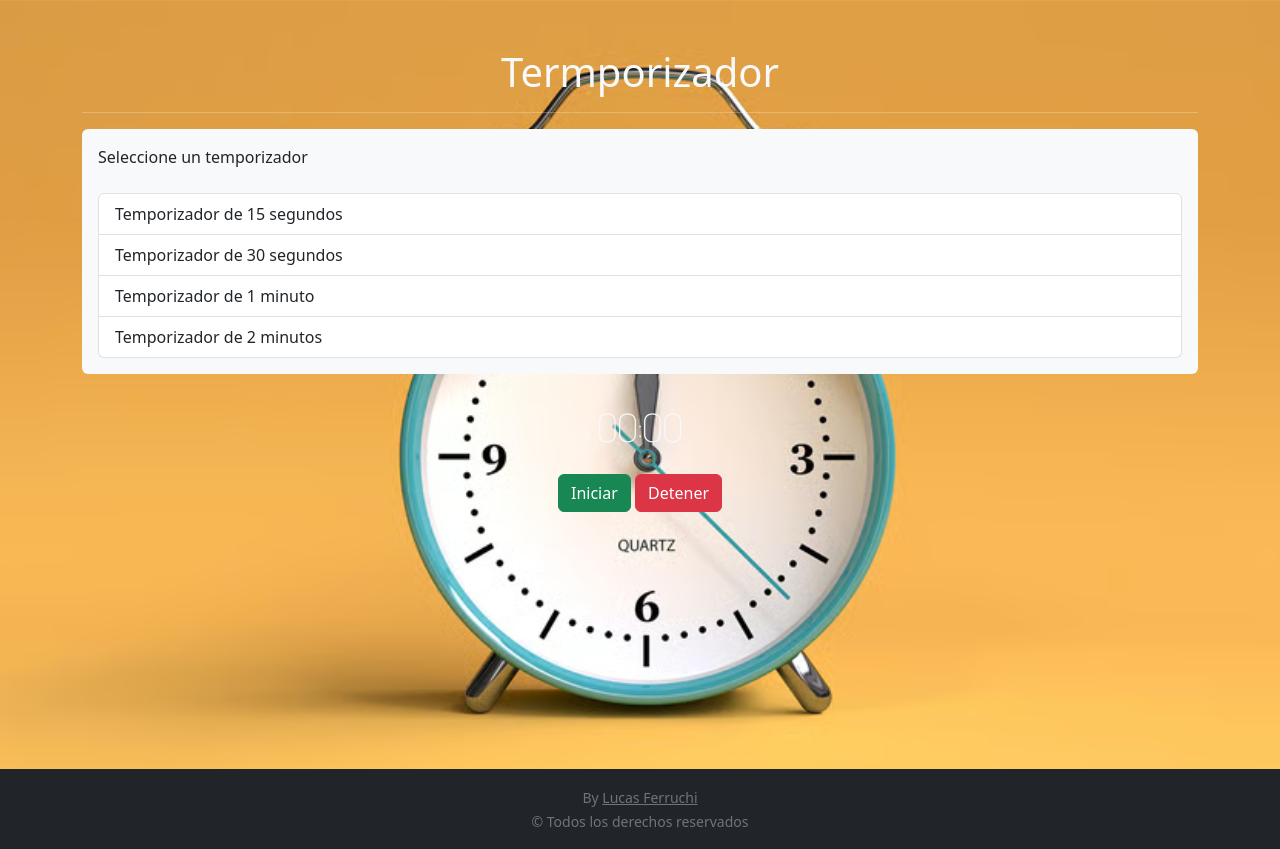
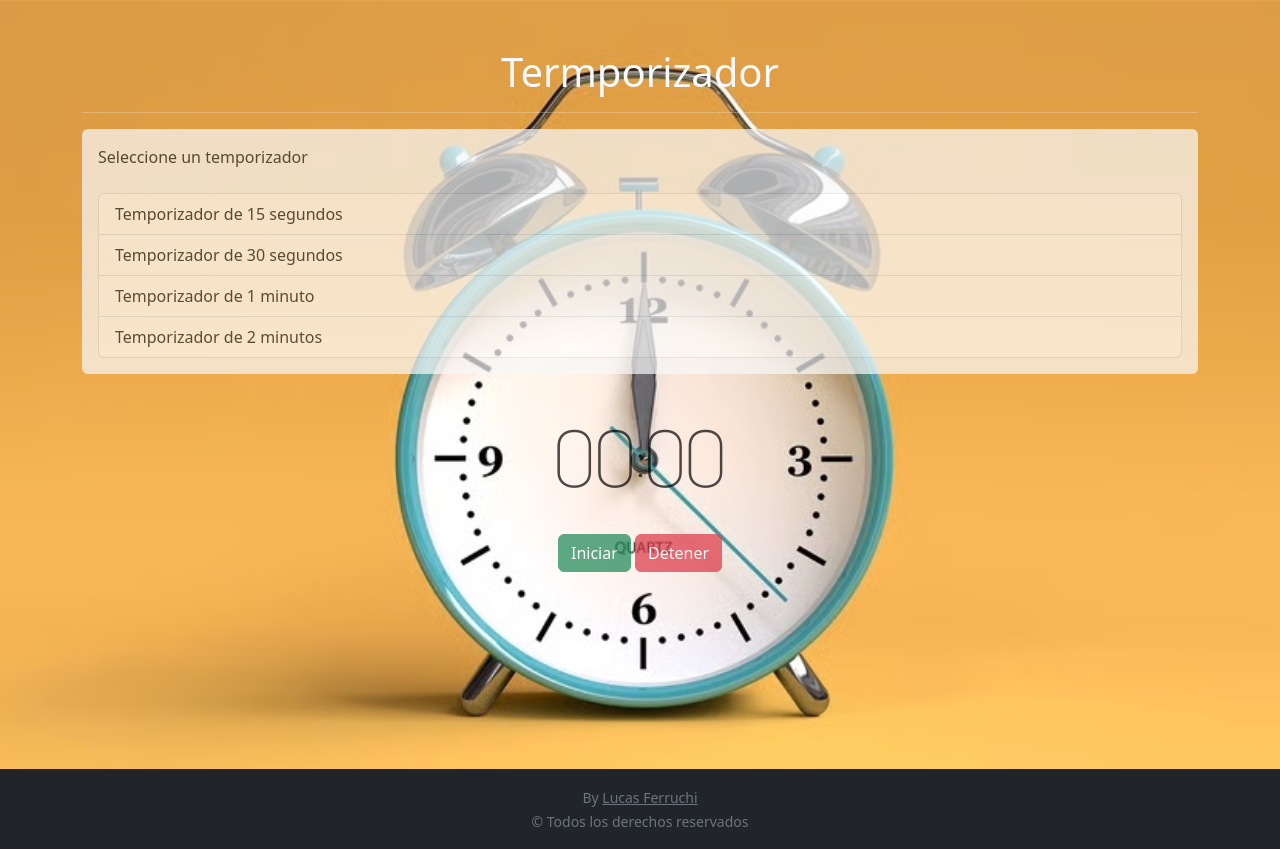
Before and after one commit to LucasFerruchi/JavaScriptEjercicios7DOM-BOM-Date-Temporizador, a plain HTML site: page index.html in a window 1280 px wide. Drawn offline with nearby package versions, Linux system fonts and the light colour scheme; a web font is replaced by a local one.

Commit message:
correcciones css

```diff
--- a/css/style.css
+++ b/css/style.css
@@ -4,7 +4,7 @@ body {
     flex-direction: column;
     min-height: 100vh;
     background-color: #000000;
-    background-image: url(/img/Time.avif);
+    background-image: url(/img/time1.jpg);
     background-attachment: fixed;
     background-size: cover;
     background-position: center center;
@@ -17,9 +17,10 @@ main {
 
 .fechaHora {
     font-family: 'Advent Pro', sans-serif;
-    font-size: 2em;
+    font-size: 5rem !important;
 }
 
 section {
     min-height: 80vh;
+    opacity: 70%;
 }
--- a/index.html
+++ b/index.html
@@ -38,7 +38,7 @@
                 </div>
             </article>
             <article>
-                <p id="tiempo" class="fechaHora fs-1 text-light text-center mt-4">
+                <p id="tiempo" class="fechaHora fs-1 text-black text-center mt-4">
                     00:00
                 </p>
                 <div class="text-center">
```
Also changed, not shown: img/Time.avif (deleted), img/time1.jpg (added).
